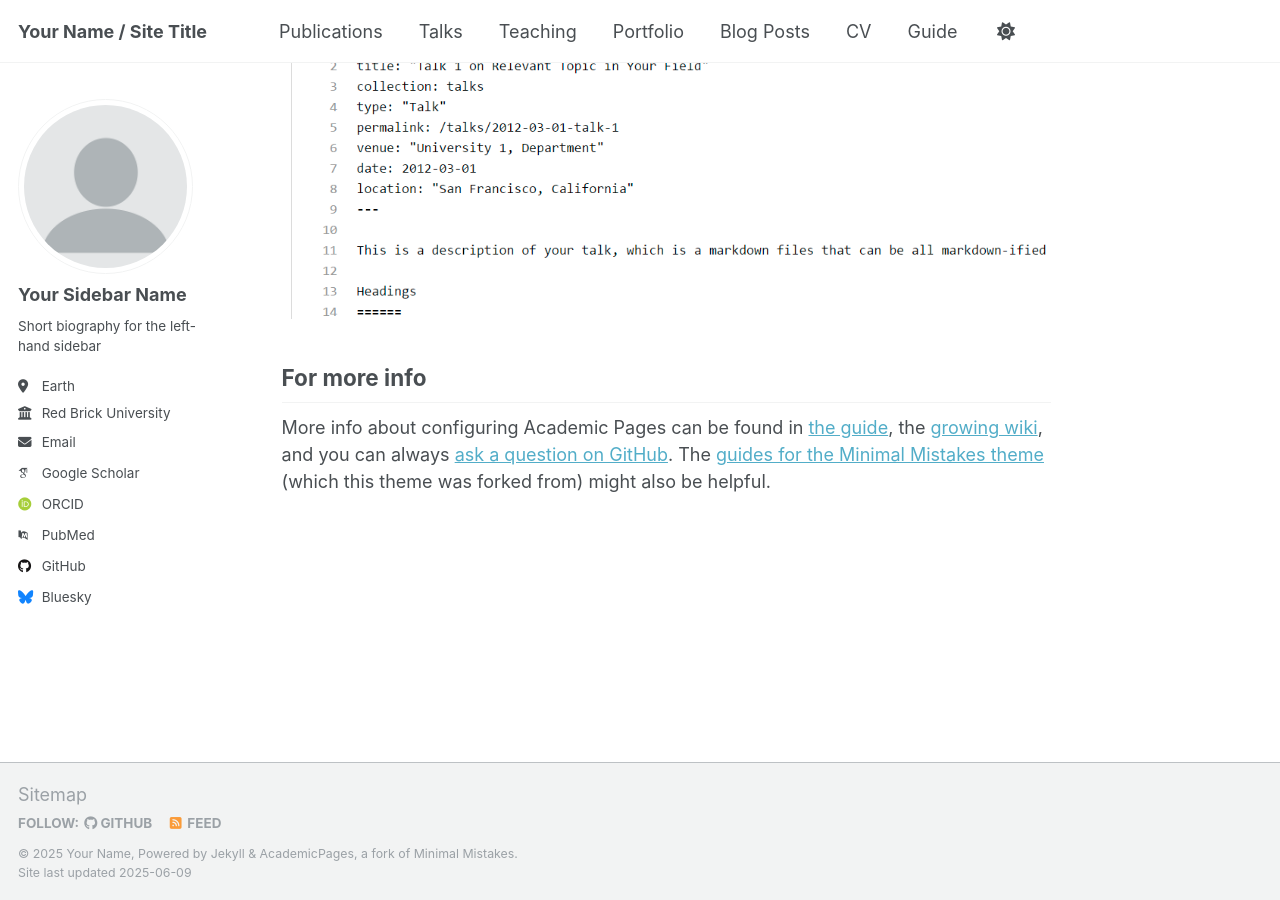
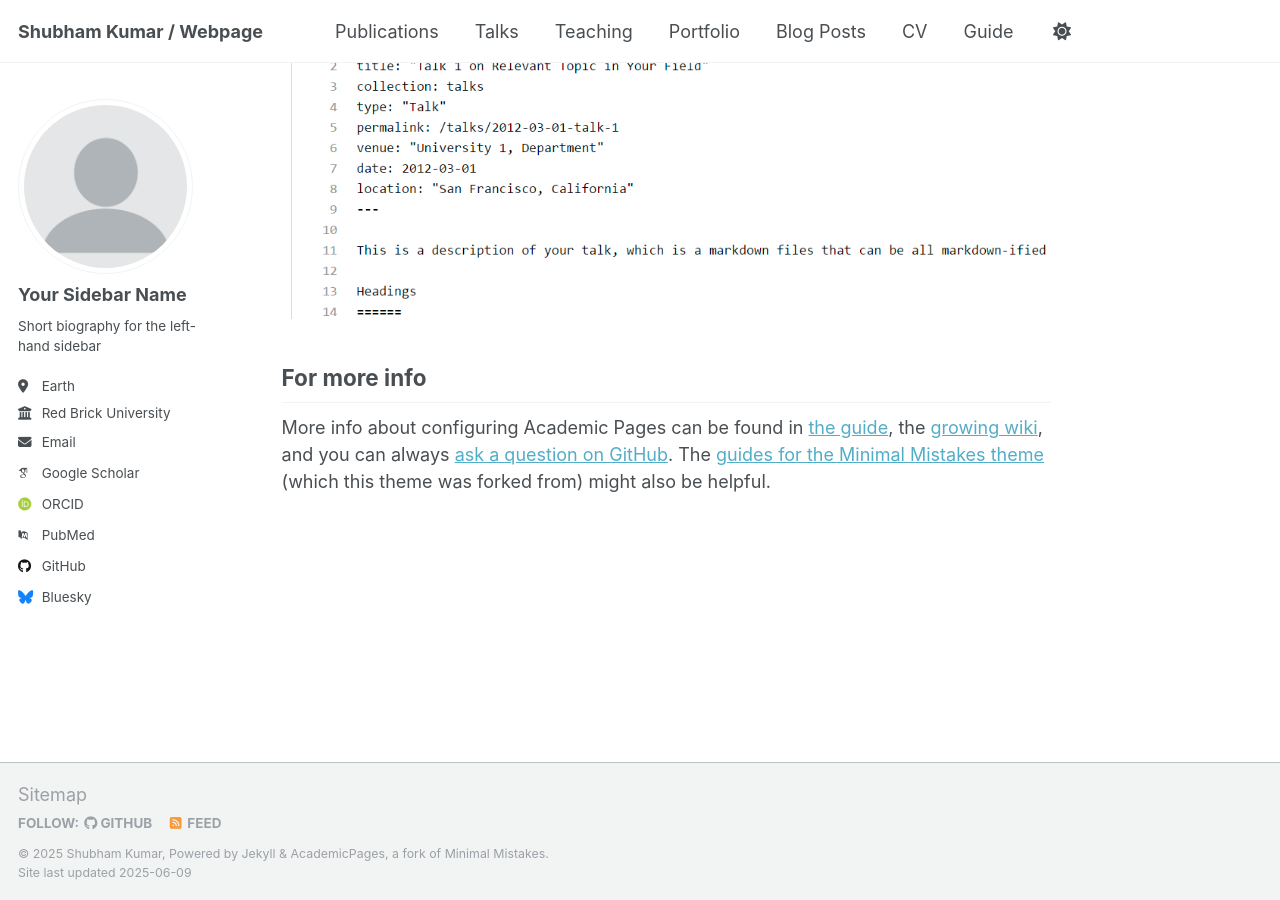
Before and after one commit to mastershubham/mastershubham.github.io, a Jekyll site: the page built from _pages/about.md, in a window 1280 px wide and 900 px high, scrolled down 2636 px. Built offline with Jekyll 4.4.1, drawn with Linux system fonts in a browser that asks for light colours; some web fonts are replaced.

Commit message:
Update _config.yml

```diff
--- a/_config.yml
+++ b/_config.yml
@@ -9,11 +9,11 @@
 # Basic Site Settings
 locale                   : "en-US"
 site_theme               : "default"
-title                    : "Your Name / Site Title"
+title                    : "Shubham Kumar / Webpage"
 title_separator          : "-"
-name                     : &name "Your Name"
+name                     : &name "Shubham Kumar"
 description              : &description "personal description"
-url                      : https://academicpages.github.io # the base hostname & protocol for your site e.g. "https://[your GitHub username].github.io" or if you already have some other page hosted on Github then use "https://[your GitHub username].github.io/[Your Repo Name]"
+url                      : https://mastershubham.github.io # the base hostname & protocol for your site e.g. "https://[your GitHub username].github.io" or if you already have some other page hosted on Github then use "https://[your GitHub username].github.io/[Your Repo Name]"
 baseurl                  : "" # the subpath of your site, e.g. "/blog"
 repository               : "academicpages/academicpages.github.io"
 
```
